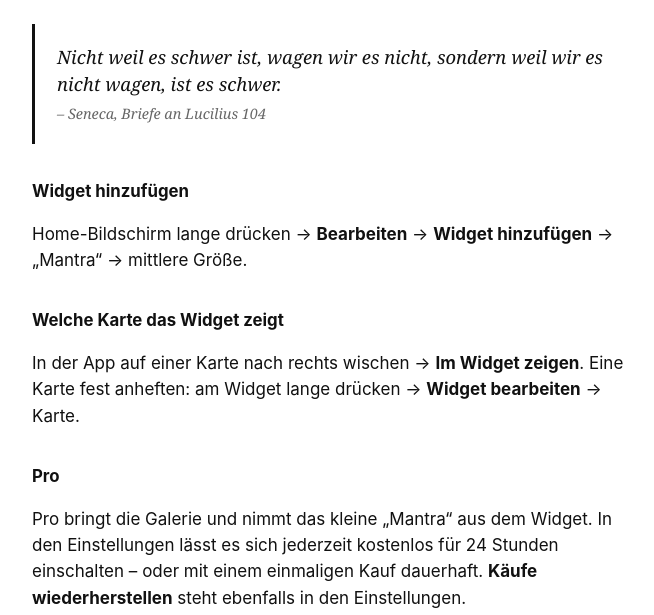
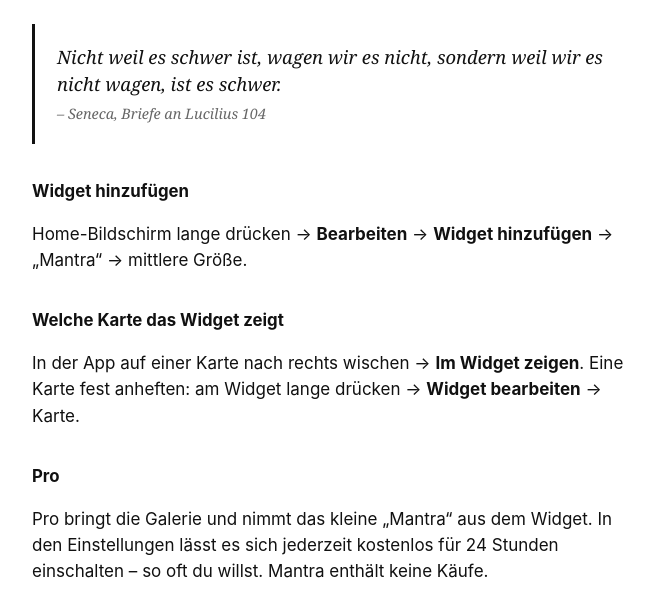
Before and after one commit to stebro01/stebro01.github.io, a plain HTML site: page mantra/index.html in a window 1280 px wide. Shown: the part 133-748 px from the top of the page, without its empty margins (308-962 px from the left). Drawn offline with Linux system fonts and the light colour scheme.

Commit message:
Mantra-Hilfe: Pro ohne Kauf
Co-Authored-By: Claude Opus 5.5 <noreply@anthropic.com>

```diff
--- a/mantra/index.html
+++ b/mantra/index.html
@@ -18,7 +18,7 @@ a{color:inherit}nav{margin-top:3em;border-top:1px solid var(--line);padding-top:
 <h2>Welche Karte das Widget zeigt</h2>
 <p>In der App auf einer Karte nach rechts wischen → <b>Im Widget zeigen</b>. Eine Karte fest anheften: am Widget lange drücken → <b>Widget bearbeiten</b> → Karte.</p>
 <h2>Pro</h2>
-<p>Pro bringt die Galerie und nimmt das kleine „Mantra“ aus dem Widget. In den Einstellungen lässt es sich jederzeit kostenlos für 24 Stunden einschalten – oder mit einem einmaligen Kauf dauerhaft. <b>Käufe wiederherstellen</b> steht ebenfalls in den Einstellungen.</p>
+<p>Pro bringt die Galerie und nimmt das kleine „Mantra“ aus dem Widget. In den Einstellungen lässt es sich jederzeit kostenlos für 24 Stunden einschalten – so oft du willst. Mantra enthält keine Käufe.</p>
 <h2>Bildquellen</h2>
 <p>Alle mitgelieferten Bilder sind gemeinfrei (Wikimedia Commons). Die Nachweise mit Links stehen in der App unter Einstellungen → Quellen &amp; Lizenzen.</p>
 <h2>Kontakt</h2>
```
